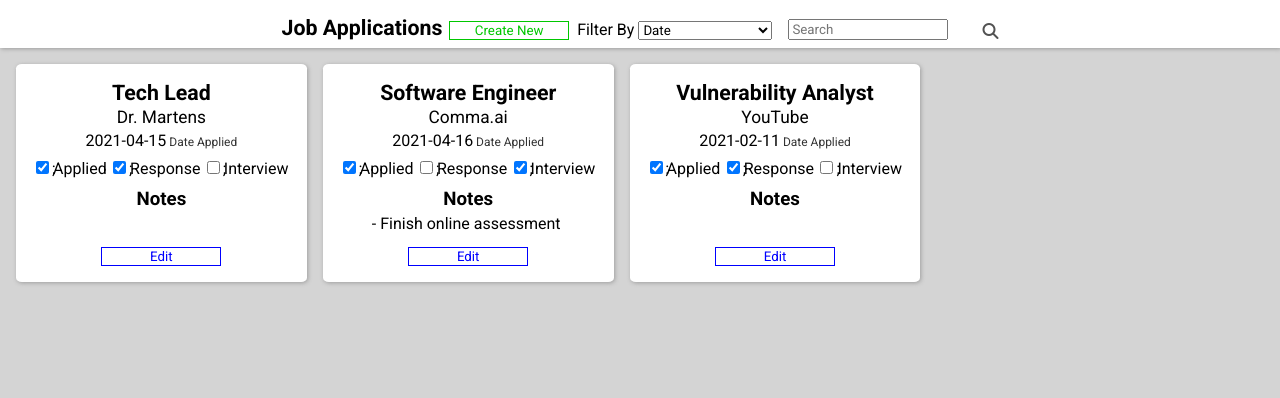
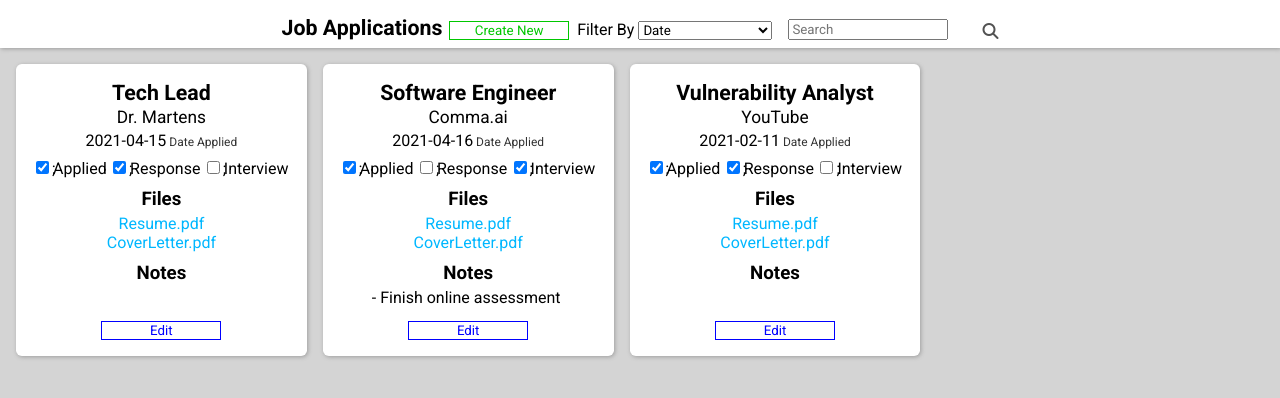
Before and after one commit to koressel/Job-Application-Tracker-Demo, a React (Create React App) app: page / in a window 1280 px wide. Shown: the top 398 px of the page. Built offline with nearby package versions, Linux system fonts and the light colour scheme.

Commit message:
add files element constructor to the render function

```diff
--- a/src/components/applications.js
+++ b/src/components/applications.js
@@ -22,22 +22,23 @@ class Applications extends React.Component {
                 a.response = JSON.parse(a.response);
                 a.interview = JSON.parse(a.interview);
 
-                // let fileElems = [];
-                // if (a.files == null) {
-                //     fileElems = <div className="files-container">
-                //     <h3>Files</h3>
-                //     <a href="./files/Resume.pdf" target="_blank">Resume.pdf</a>
-                //     <a href="./files/coverletter.pdf" target="_blank">CoverLetter.pdf</a>
-                // </div>;
-                // }
-                // else {
-                //     fileElems = <div className="files-container">
-                //         <h3>Files</h3>
-                //         {a.files.map((f, i) => {
-                //             return <a href={URL.createObjectURL(f)} target="_blank">{f.name}</a>
-                //         })}
-                //     </div>
-                // }
+                let fileElems = [];
+                if (a.files == null) {
+                    fileElems = <div className="files-container">
+                    <h3>Files</h3>
+                    <a href="./files/Resume.pdf" target="_blank">Resume.pdf</a>
+                    <a href="./files/coverletter.pdf" target="_blank">CoverLetter.pdf</a>
+                </div>;
+                }
+                else {
+                    fileElems = <div className="files-container">
+                        <h3>Files</h3>
+                        {a.files.map((f, i) => {
+                            return <a href={URL.createObjectURL(f)} target="_blank">{f.name}</a>
+                        })}
+                    </div>
+                }
+
                 return (
                     <div className="applications" data-id={a.id}>
                     <h2>{a.position}</h2>
@@ -53,7 +54,7 @@ class Applications extends React.Component {
                         <input type="checkbox" className="status-cb"  id="interview-status" name="interview-status" checked={a.interview}/>;
                         <label htmlFor="interview-status">Interview</label>
                     </div>
-                    {/* {fileElems} */}
+                    {fileElems}
                     <h3>Notes</h3>
                     <div className="notes-container">
                         <p>{a.notes}&nbsp;</p>
```
